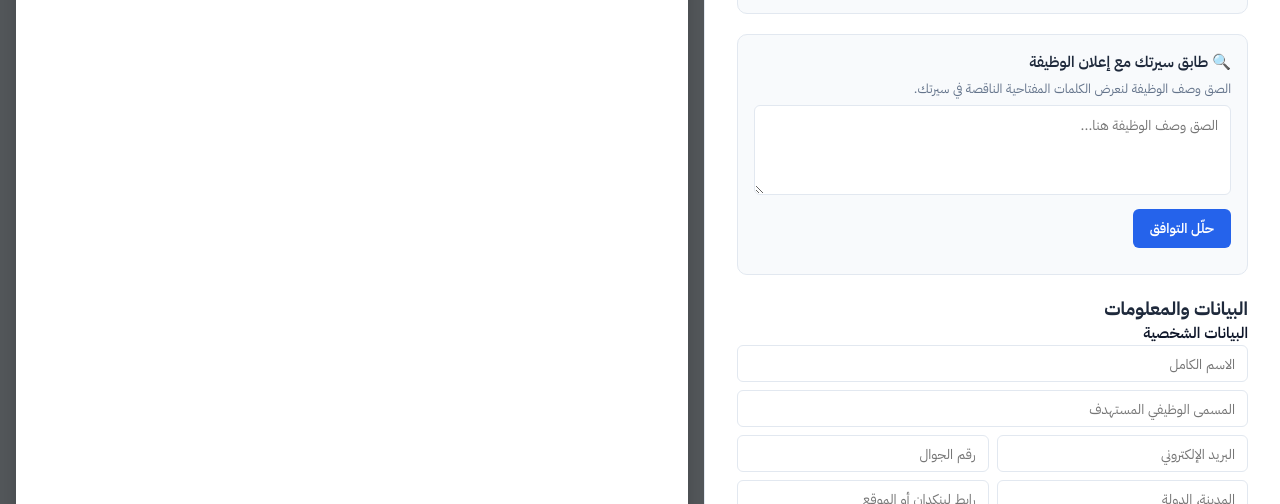
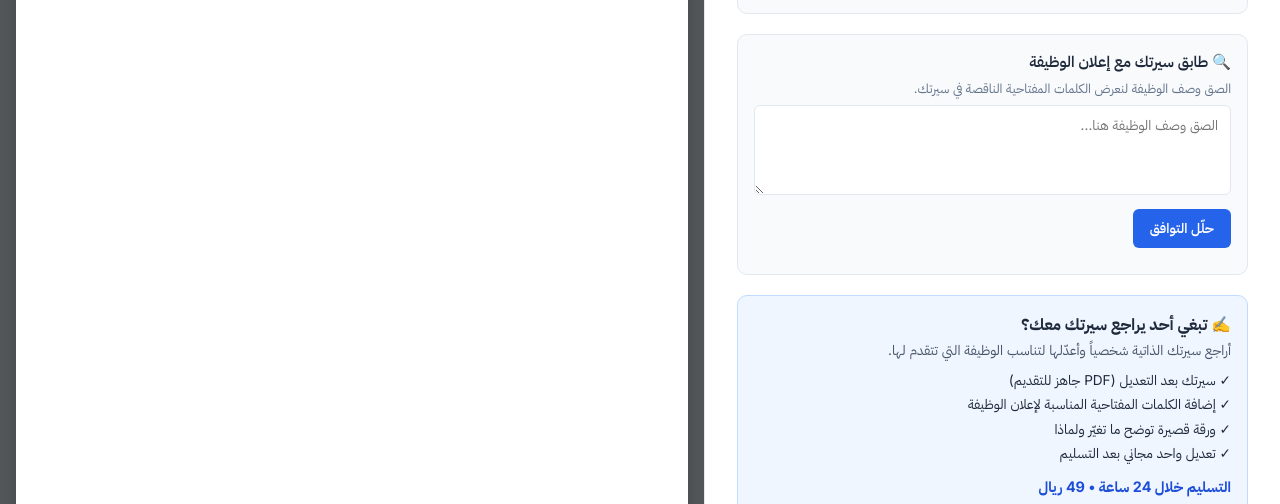
Before and after one commit to Romytha1/ats-resume-builder, a plain HTML site: page index.html in a window 1280 px wide. Shown: the part 302-806 px from the top of the page. Drawn offline with Linux system fonts and the light colour scheme.

Commit message:
Add job matcher, manual service card, and XSS fix

```diff
--- /dev/null
+++ b/ats-service.js
@@ -0,0 +1,63 @@
+// ats-service.js — أضِف <script src="ats-service.js"></script> بعد ats-match.js في index.html
+(function () {
+  // ===== عدّلي هذه القيم فقط =====
+  const PHONE = '966536370082';   // رقم الواتساب بصيغة دولية بدون + أو أصفار (هذا الرقم من الـ Portfolio)
+  const PRICE = 49;               // السعر بالريال
+  // ================================
+
+  const TXT = {
+    ar: {
+      title: '✍️ تبغي أحد يراجع سيرتك معك؟',
+      lead: 'أراجع سيرتك الذاتية شخصياً وأعدّلها لتناسب الوظيفة التي تتقدم لها.',
+      items: ['سيرتك بعد التعديل (PDF جاهز للتقديم)', 'إضافة الكلمات المفتاحية المناسبة لإعلان الوظيفة', 'ورقة قصيرة توضح ما تغيّر ولماذا', 'تعديل واحد مجاني بعد التسليم'],
+      meta: `التسليم خلال 24 ساعة • ${PRICE} ريال`,
+      btn: '💬 اطلب الخدمة عبر واتساب',
+      note: 'لا نضمن القبول في الوظيفة، لكننا نرفع فرص سيرتك في الفرز الأولي. نحذف ملفك بعد التسليم.',
+      msg: `السلام عليكم، أريد خدمة مراجعة وتحسين السيرة الذاتية (${PRICE} ريال) من موقع smartatscv.com`
+    },
+    en: {
+      title: '✍️ Want a real person to review your resume?',
+      lead: 'I personally review your resume and tailor it to the job you are applying for.',
+      items: ['Your revised resume (application-ready PDF)', 'Keywords added to match the job post', 'A short note explaining what changed and why', 'One free revision after delivery'],
+      meta: `Delivered within 24 hours • ${PRICE} SAR`,
+      btn: '💬 Request via WhatsApp',
+      note: 'We cannot guarantee a job offer, but we improve your chances in the first screening. Your file is deleted after delivery.',
+      msg: `Hello, I would like the resume review service (${PRICE} SAR) from smartatscv.com`
+    }
+  };
+  const t = () => TXT[document.documentElement.lang === 'en' ? 'en' : 'ar'];
+
+  function render() {
+    const T = t();
+    const set = (id, v) => { const el = document.getElementById(id); if (el) el.textContent = v; };
+    set('svcTitle', T.title); set('svcLead', T.lead); set('svcMeta', T.meta); set('svcNote', T.note); set('svcBtn', T.btn);
+    const ul = document.getElementById('svcItems');
+    if (ul) { ul.textContent = ''; T.items.forEach((i) => { const li = document.createElement('li'); li.textContent = '✓ ' + i; ul.appendChild(li); }); }
+    const a = document.getElementById('svcBtn');
+    if (a) a.href = `https://wa.me/${PHONE}?text=${encodeURIComponent(T.msg)}`;
+  }
+
+  function init() {
+    const anchor = document.getElementById('jdCard') || document.querySelector('.ats-meter-card');
+    if (!anchor || document.getElementById('svcCard')) return;
+    const st = document.createElement('style');
+    st.textContent = `.svc-card{background:#eff6ff;border:1px solid #bfdbfe;border-radius:10px;padding:16px;margin-bottom:20px}
+      .svc-card h4{font-size:1rem;margin-bottom:4px}.svc-card p{font-size:.85rem;color:#475569;margin-bottom:8px}
+      .svc-card ul{list-style:none;font-size:.85rem;margin-bottom:10px;line-height:1.8}
+      .svc-meta{font-weight:700;color:#1d4ed8;margin-bottom:10px;font-size:.9rem}
+      .svc-btn{display:inline-block;background:#16a34a;color:#fff;text-decoration:none;font-weight:700;font-size:.9rem;padding:.6rem 1.1rem;border-radius:6px}
+      .svc-btn:hover{background:#15803d}.svc-note{font-size:.75rem!important;color:#64748b!important;margin:10px 0 0!important}`;
+    document.head.appendChild(st);
+    const card = document.createElement('div');
+    card.id = 'svcCard';
+    card.className = 'svc-card no-print';
+    card.innerHTML = `<h4 id="svcTitle"></h4><p id="svcLead"></p><ul id="svcItems"></ul><div class="svc-meta" id="svcMeta"></div>
+      <a id="svcBtn" class="svc-btn" target="_blank" rel="noopener noreferrer" href="#"></a><p class="svc-note" id="svcNote"></p>`;
+    anchor.after(card);
+    render();
+    const lb = document.getElementById('langToggleBtn');
+    if (lb) lb.addEventListener('click', render);
+  }
+
+  window.addEventListener('DOMContentLoaded', init);
+})();
--- a/index.html
+++ b/index.html
@@ -252,5 +252,7 @@
 
 <script src="script.js"></script>
 <script src="ats-match.js"></script>
+<script src="ats-service.js"></script>
 </body>
 </html>
+ats-match.js
```
Also changed, not shown: privacy.html (+2 -0 lines), 1 other file.
